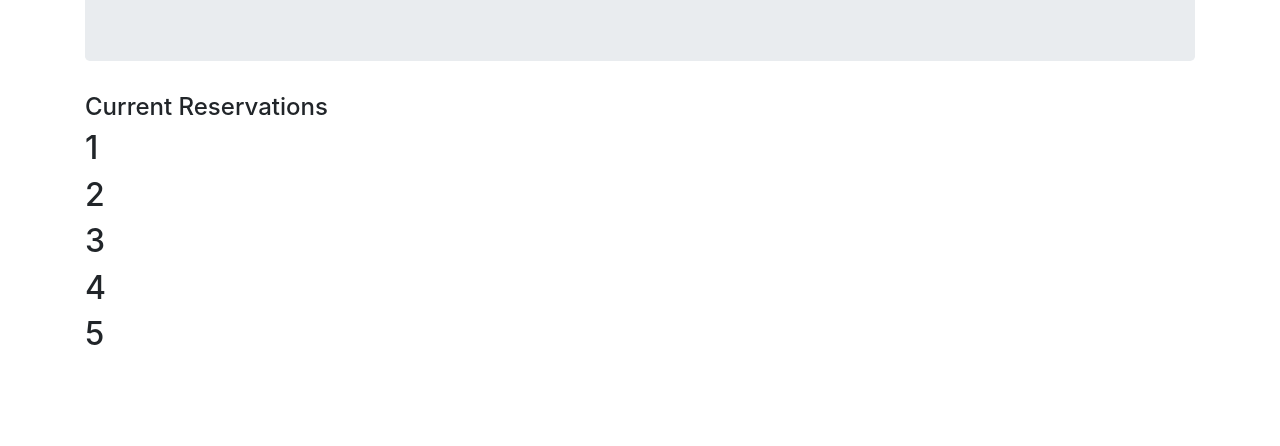
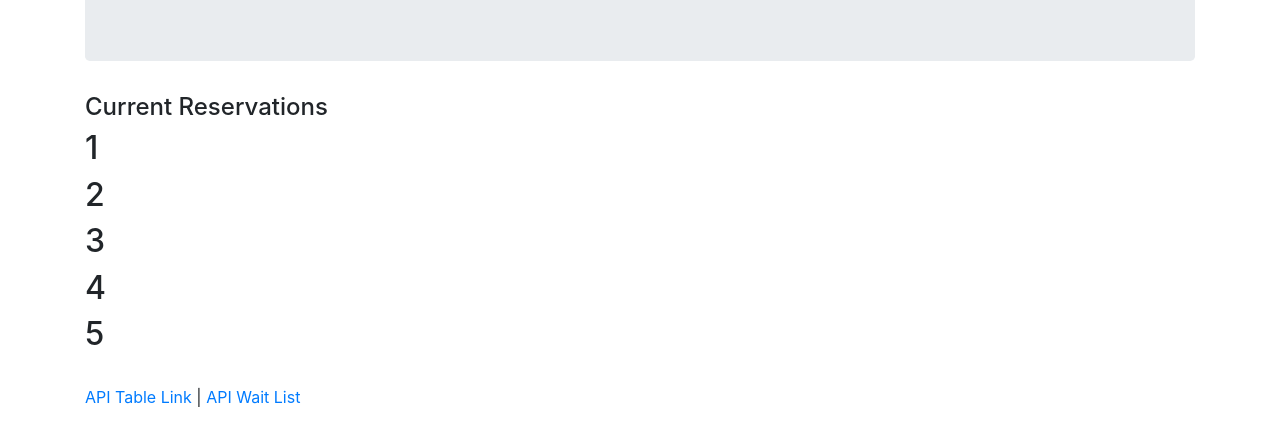
Before and after one commit to luvwitch/HotRestaurant, a website: page tables.html in a window 1280 px wide. Shown: the part 278-724 px from the top of the page. Drawn offline with nearby package versions, Linux system fonts and the light colour scheme.

Commit message:
update on api links

```diff
--- a/tables.html
+++ b/tables.html
@@ -60,6 +60,12 @@
         </div>
     </div>
 
+    <br>
+
+    <div class="container">
+        <a href="#">API Table Link</a> | <a href="#">API Wait List</a>
+    </div>
+    <br>
 
 
     <script src="https://code.jquery.com/jquery-3.5.1.slim.min.js" integrity="sha384-DfXdz2htPH0lsSSs5nCTpuj/zy4C+OGpamoFVy38MVBnE+IbbVYUew+OrCXaRkfj" crossorigin="anonymous"></script>
```
